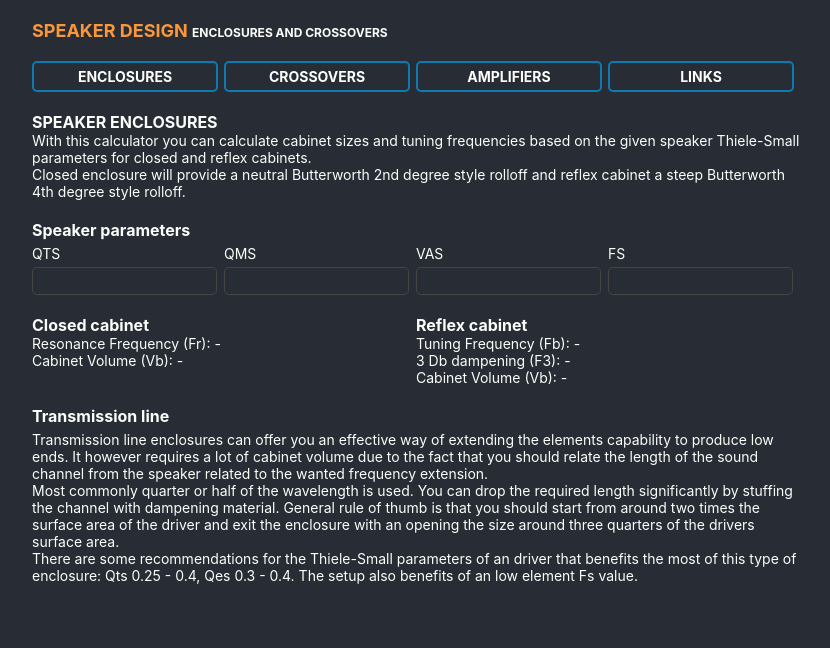
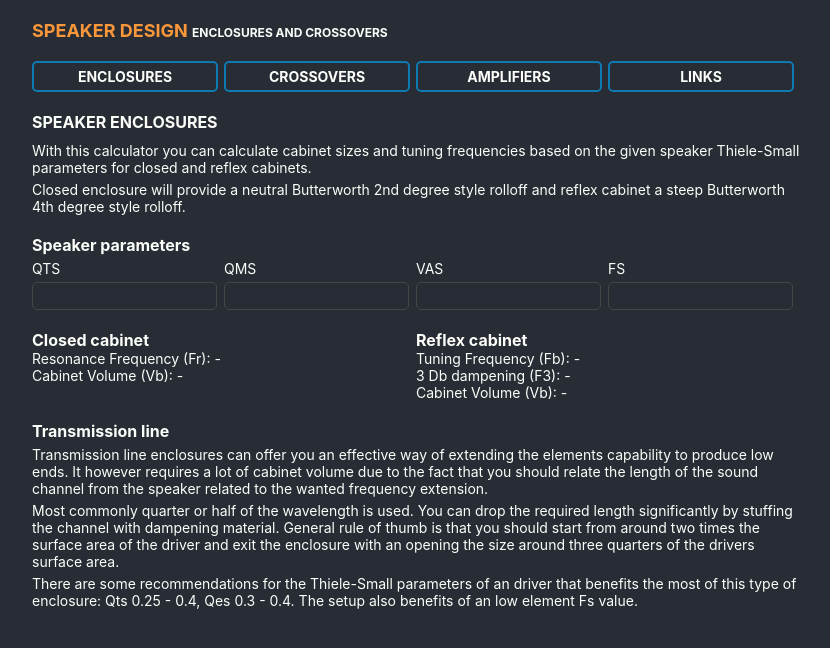
Before and after one commit to ville-valimaki/speakers, a React (Create React App) app: page / in a window 1280 px wide. Shown: the top 648 px of the page, without its empty margins (224-1054 px from the left). Built offline with nearby package versions, Linux system fonts and the light colour scheme.

Commit message:
improvement: cleanup

```diff
--- a/src/pages/Amplifiers.tsx
+++ b/src/pages/Amplifiers.tsx
@@ -13,7 +13,7 @@ class Amplifiers extends React.Component<IProps, IState> {
 
     render() {
         return (
-            <div className="ContentContainer MarginedSmall">
+            <div className="ContentContainer">
                 <div className="V2ContentFull V2HPaddedOnSmall V2VPaddingLarge">
                     <h2 className="V2VPaddingMedium">Amplifiers</h2>
                     <p className="V2VPaddingSmall V2HRightPaddingOnLarge">With these introductions you will gain some basic understanding of concepts that are related in designing and building your own amplifier. Questions answered are:</p>
--- a/src/pages/Crossovers.tsx
+++ b/src/pages/Crossovers.tsx
@@ -59,10 +59,10 @@ class Crossovers extends React.Component<IProps, IState> {
 
     render () {
         return (
-            <div className="ContentContainer MarginedSmall">
+            <div className="ContentContainer">
                 <div className="V2ContentFull V2VPaddingLarge V2HPaddedOnSmall">
-                  <h2 className="PaddingMedium">Crossovers</h2>
-                  <p className="PaddingSmall">With this calculator you can calculate the wanted capacitor and inductor values for creating an
+                  <h2 className="V2VPaddingMedium">Crossovers</h2>
+                  <p className="V2VPaddingSmall">With this calculator you can calculate the wanted capacitor and inductor values for creating an
                       crossover circuit for first or second degree crossover. The same values for the cutoff frequency apply
                       whether you are doing a low-, high- or bandpass crossover.</p>
                     <p>This example contains a setup of one driver and one tweeter, but by doing multiple calculations you can define as many elements as wanted.</p>
--- a/src/pages/Links.tsx
+++ b/src/pages/Links.tsx
@@ -21,7 +21,7 @@ class Links extends React.Component<IProps, IState> {
         return (
             <div className="ContentContainer MarginedSmall">
                 <div className="V2ContentFull V2HPaddedOnSmall V2VPaddingLarge">
-                    <h2 className="PaddingMedium">Links and resources</h2>
+                    <h2 className="V2VPaddingMedium">Links and resources</h2>
                     <p>Since this site is nothing else but a small glimpse of what is related to speaker designing, how to address correct frequencies to right elements and give enough power for the elements; we have here a list of hopefully helpful links related to diy hifi.</p>
                 </div>
                 <div className="V2ContentFull V2HPaddedOnSmall">
--- a/src/pages/Speakers.tsx
+++ b/src/pages/Speakers.tsx
@@ -56,8 +56,8 @@ class Speakers extends React.Component<IProps, IState> {
         return (
         <div className="ContentContainer MarginedSmall">
             <div className="V2ContentFull V2HPaddedOnSmall V2VPaddingLarge">
-                <h2 className="PaddingMedium">Speaker enclosures</h2>
-                <p className="PaddingSmall">With this calculator you can calculate cabinet sizes and tuning frequencies based on the given speaker Thiele-Small parameters for closed and reflex cabinets.</p>
+                <h2 className="V2VPaddingMedium">Speaker enclosures</h2>
+                <p className="V2VPaddingSmall">With this calculator you can calculate cabinet sizes and tuning frequencies based on the given speaker Thiele-Small parameters for closed and reflex cabinets.</p>
                 <p>Closed enclosure will provide a neutral Butterworth 2nd degree style rolloff and reflex cabinet a steep Butterworth 4th degree style rolloff.</p>
             </div>
             <div className="V2ContentFull V2HPaddedOnSmall V2VPaddingSmall">
@@ -116,9 +116,9 @@ class Speakers extends React.Component<IProps, IState> {
             </div>
             <div className="V2ContentFull V2HPaddedOnSmall">
                 <h3 className="V2VPaddingSmall">Transmission line</h3>
-                <p className="MarginedMini">Transmission line enclosures can offer you an effective way of extending the elements capability to produce low ends. It however requires a lot of cabinet volume due to the fact that you should relate the length of the sound channel from the speaker related to the wanted frequency extension.</p>
-                <p className="MarginedMini">Most commonly quarter or half of the wavelength is used. You can drop the required length significantly by stuffing the channel with dampening material. General rule of thumb is that you should start from around two times the surface area of the driver and exit the enclosure with an opening the size around three quarters of the drivers surface area.</p>
-                <p className="MarginedMini">There are some recommendations for the Thiele-Small parameters of an driver that benefits the most of this type of enclosure: Qts 0.25 - 0.4, Qes 0.3 - 0.4. The setup also benefits of an low element Fs value.</p>
+                <p className="V2VPaddingSmall">Transmission line enclosures can offer you an effective way of extending the elements capability to produce low ends. It however requires a lot of cabinet volume due to the fact that you should relate the length of the sound channel from the speaker related to the wanted frequency extension.</p>
+                <p className="V2VPaddingSmall">Most commonly quarter or half of the wavelength is used. You can drop the required length significantly by stuffing the channel with dampening material. General rule of thumb is that you should start from around two times the surface area of the driver and exit the enclosure with an opening the size around three quarters of the drivers surface area.</p>
+                <p className="V2VPaddingSmall">There are some recommendations for the Thiele-Small parameters of an driver that benefits the most of this type of enclosure: Qts 0.25 - 0.4, Qes 0.3 - 0.4. The setup also benefits of an low element Fs value.</p>
             </div>
         </div>
         );
```
